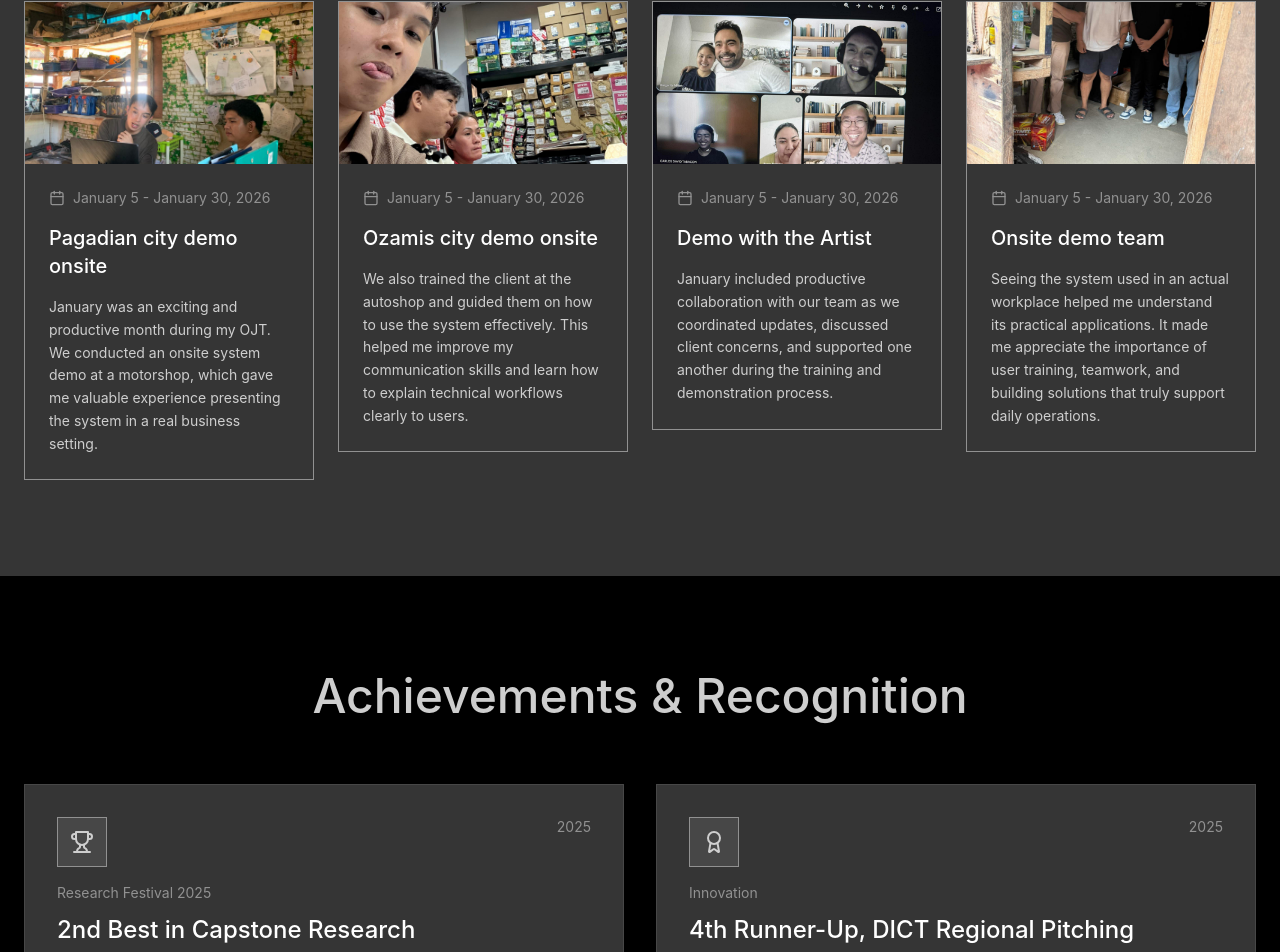
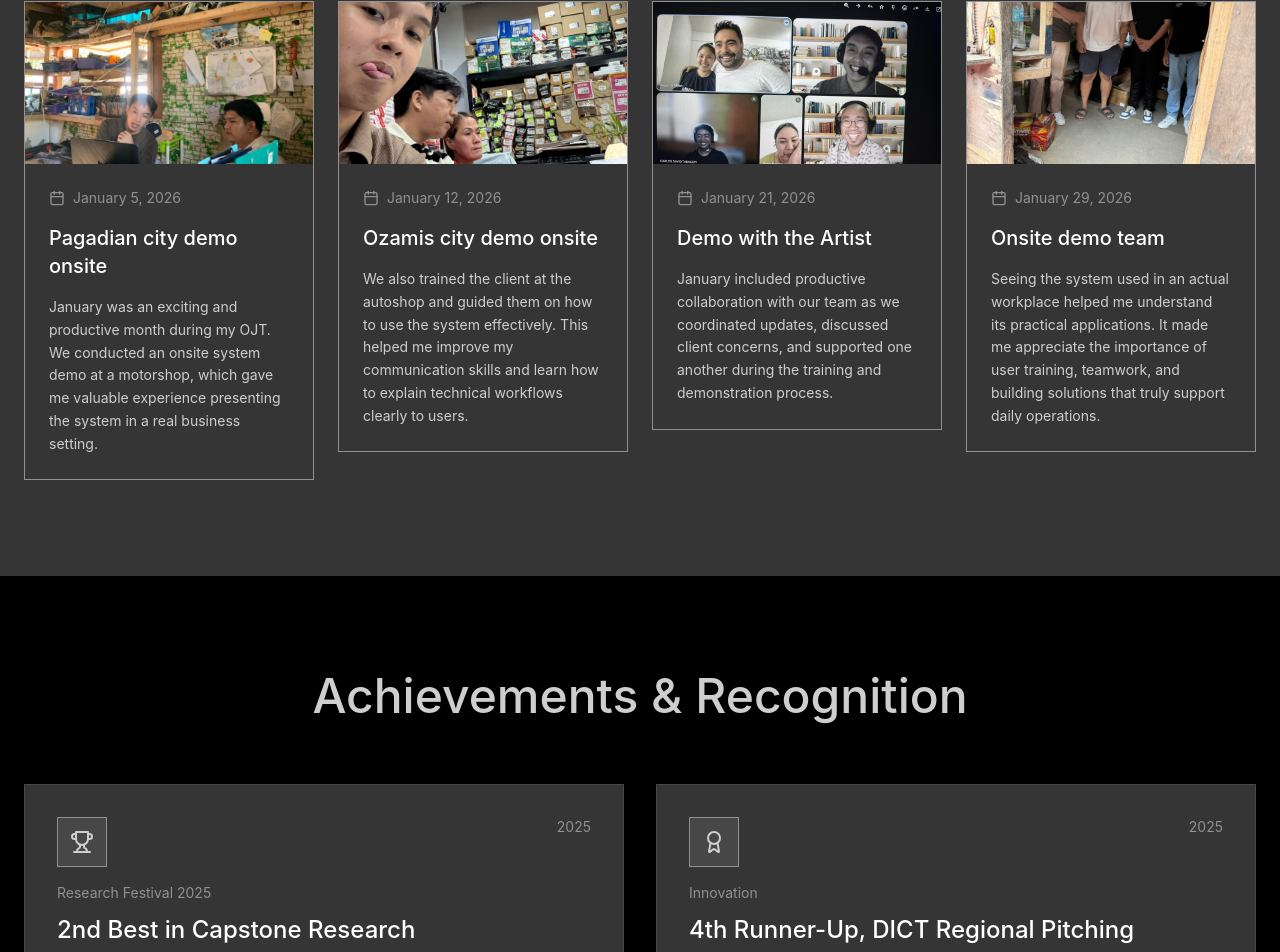
Before and after one commit to brdgt0128/TanuanMyOJTBlog, a React (Vite) app: page / in a window 1280 px wide. Shown: the part 4134-5086 px from the top of the page. Built offline with nearby package versions, Linux system fonts and the light colour scheme.

Commit message:
Update January OJT dates

```diff
--- a/src/app/components/BlogEntries.tsx
+++ b/src/app/components/BlogEntries.tsx
@@ -40,28 +40,28 @@ export function BlogEntries() {
     },
     {
       image: januaryImg1,
-      date: 'January 5 - January 30, 2026',
+      date: 'January 5, 2026',
       title: 'Pagadian city demo onsite',
       description:
         'January was an exciting and productive month during my OJT. We conducted an onsite system demo at a motorshop, which gave me valuable experience presenting the system in a real business setting.',
     },
     {
       image: januaryImg2,
-      date: 'January 5 - January 30, 2026',
+      date: 'January 12, 2026',
       title: 'Ozamis city demo onsite',
       description:
         'We also trained the client at the autoshop and guided them on how to use the system effectively. This helped me improve my communication skills and learn how to explain technical workflows clearly to users.',
     },
     {
       image: januaryImg3,
-      date: 'January 5 - January 30, 2026',
+      date: 'January 21, 2026',
       title: 'Demo with the Artist',
       description:
         'January included productive collaboration with our team as we coordinated updates, discussed client concerns, and supported one another during the training and demonstration process.',
     },
     {
       image: januaryImg4,
-      date: 'January 5 - January 30, 2026',
+      date: 'January 29, 2026',
       title: 'Onsite demo team',
       description:
         'Seeing the system used in an actual workplace helped me understand its practical applications. It made me appreciate the importance of user training, teamwork, and building solutions that truly support daily operations.',
```
